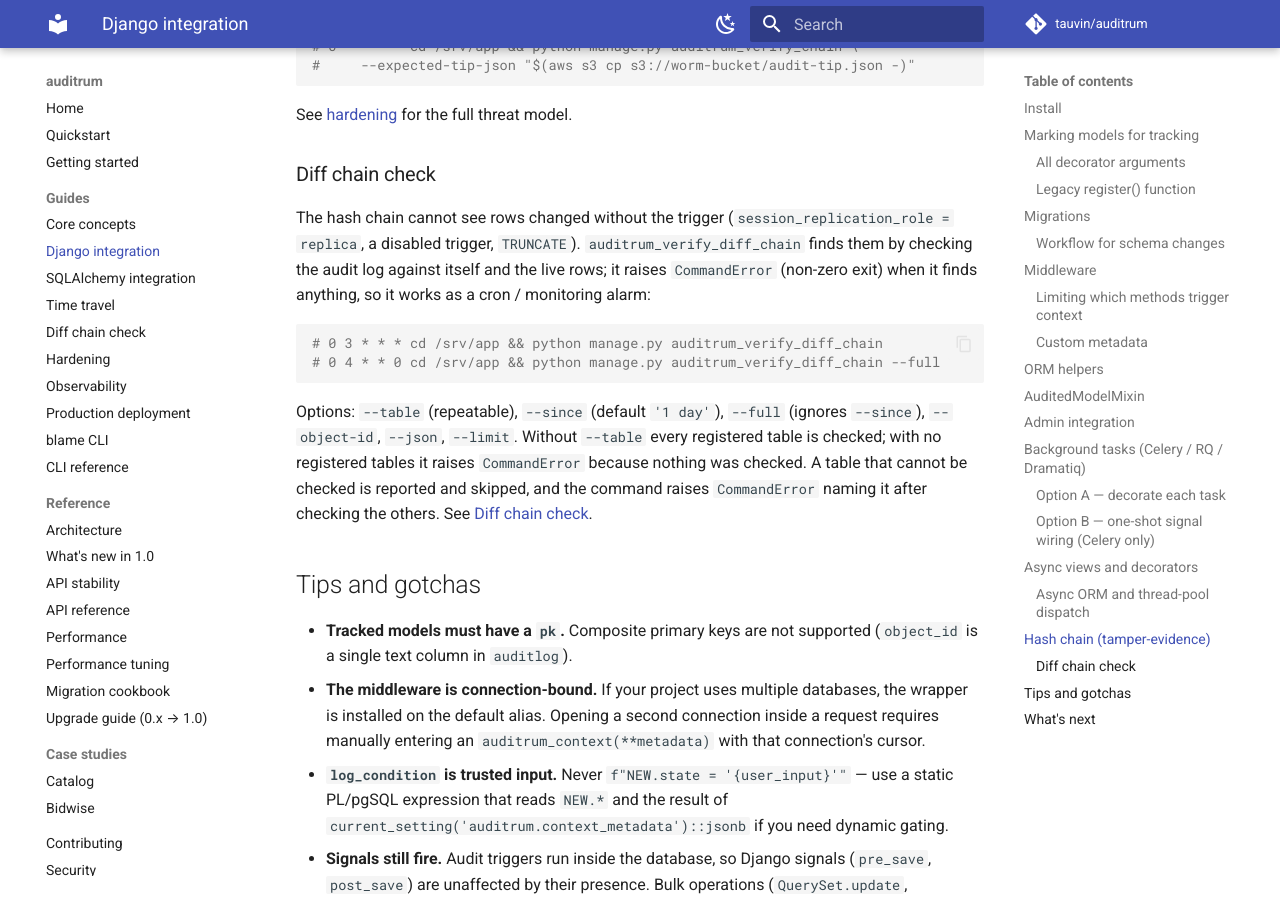
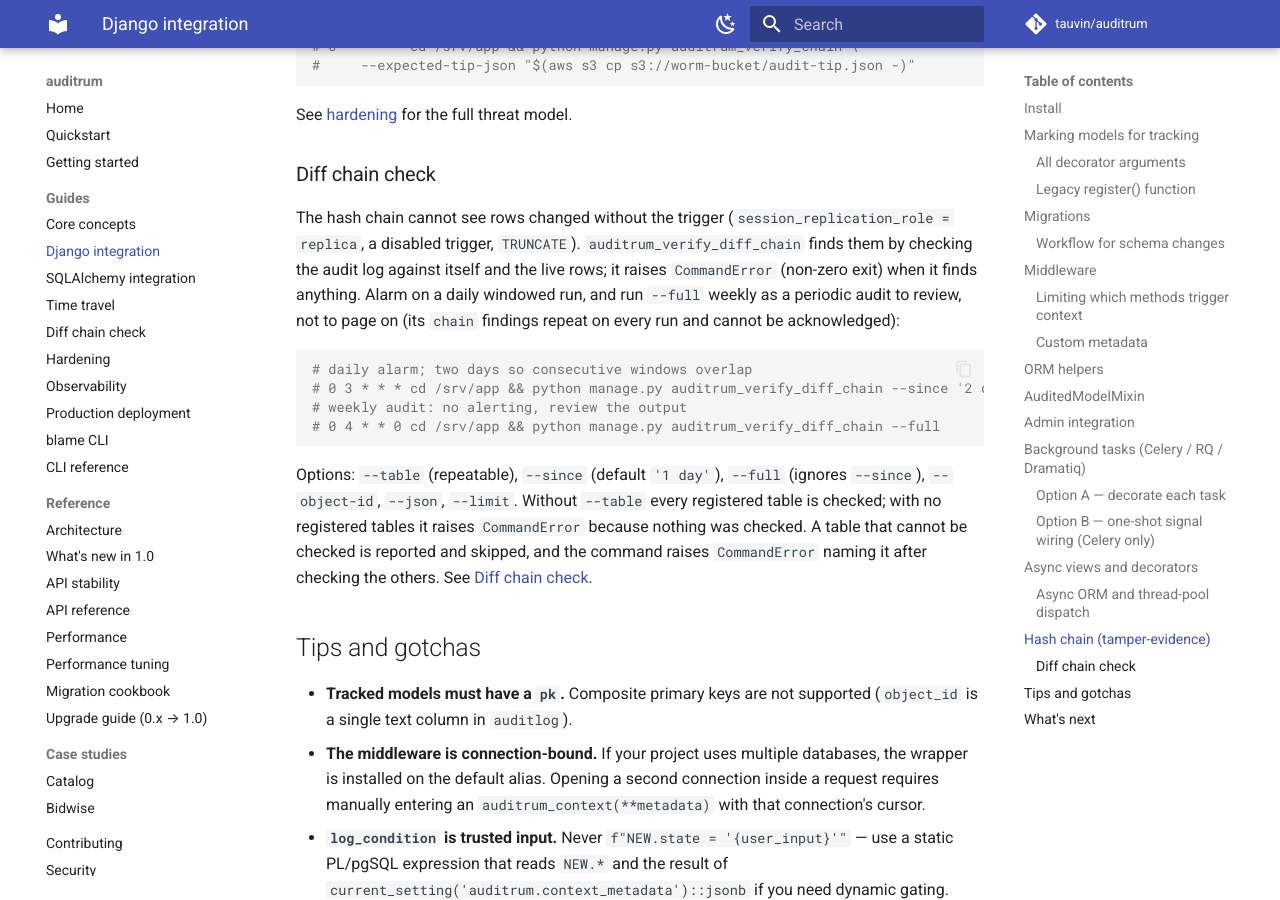
Before and after one commit to tauvin/auditrum, an MkDocs documentation site: the page built from docs/django.md, in a window 1280 px wide and 900 px high, scrolled down 9827 px. Built offline with MkDocs 1.6.1 and Material for MkDocs 9.7.7, drawn with Linux system fonts in a browser that asks for light colours; comment, search, counter and statistics services are not loaded.

Commit message:
Align the Django docs with the diff-chain guidance

````diff
--- a/docs/django.md
+++ b/docs/django.md
@@ -490,10 +490,14 @@ The hash chain cannot see rows changed without the trigger
 (`session_replication_role = replica`, a disabled trigger, `TRUNCATE`).
 `auditrum_verify_diff_chain` finds them by checking the audit log against
 itself and the live rows; it raises `CommandError` (non-zero exit) when it
-finds anything, so it works as a cron / monitoring alarm:
+finds anything. Alarm on a daily windowed run, and run `--full` weekly as
+a periodic audit to review, not to page on (its `chain` findings repeat on
+every run and cannot be acknowledged):
 
 ```bash
-# 0 3 * * * cd /srv/app && python manage.py auditrum_verify_diff_chain
+# daily alarm; two days so consecutive windows overlap
+# 0 3 * * * cd /srv/app && python manage.py auditrum_verify_diff_chain --since '2 days'
+# weekly audit: no alerting, review the output
 # 0 4 * * 0 cd /srv/app && python manage.py auditrum_verify_diff_chain --full
 ```
 
````
